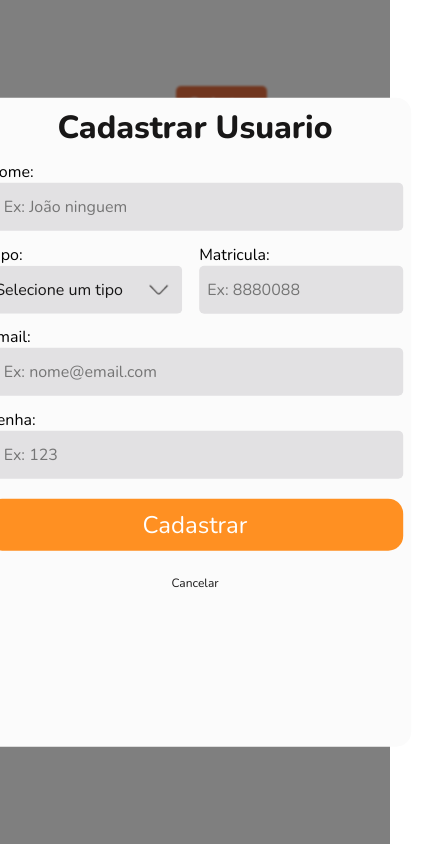
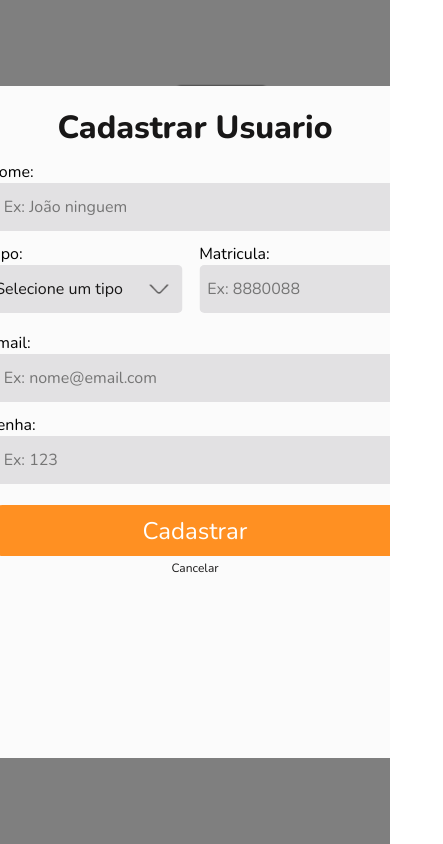
Before and after one commit to Brenok25/projeto-integrador, a plain HTML site: page cadastro user/index.html in a window 390 px wide. Both pictures are taken after a click on the button "Cadastrar usuario". Shown: the whole page, 443 px wide, since content can reach past the window. Drawn offline with nearby package versions, Linux system fonts and the light colour scheme.

Commit message:
Tela finalizada

```diff
--- a/cadastro user/index.html
+++ b/cadastro user/index.html
@@ -51,7 +51,7 @@
                     </div>
 
                     <div class="send">
-                        <input type="submit" value="Cadastrar" class="foi">
+                        <input type="submit" value="Cadastrar">
                     </div>
 
                 </form>
--- a/cadastro user/style.css
+++ b/cadastro user/style.css
@@ -8,6 +8,8 @@
     padding: 0;
 
     font-family: 'Nunito', sans-serif;
+    overflow-y: hidden;
+    overflow-x: hidden;
 }
 
 /* ############################## */
@@ -180,7 +182,21 @@ select {
 }
 
 .send{
-    margin: 5% 0;
+    margin: 5% 0 0 0;
     height: 3.2rem;
     width: 100%;
 }
+
+/* ############################## */
+/* Formulario - fim */
+/* ############################## */
+
+@media screen and (max-width:800px){
+    .open_modal{
+        background-color:#000;
+    }
+
+    .modal-content{
+        padding: 5%;
+    }
+}
```
